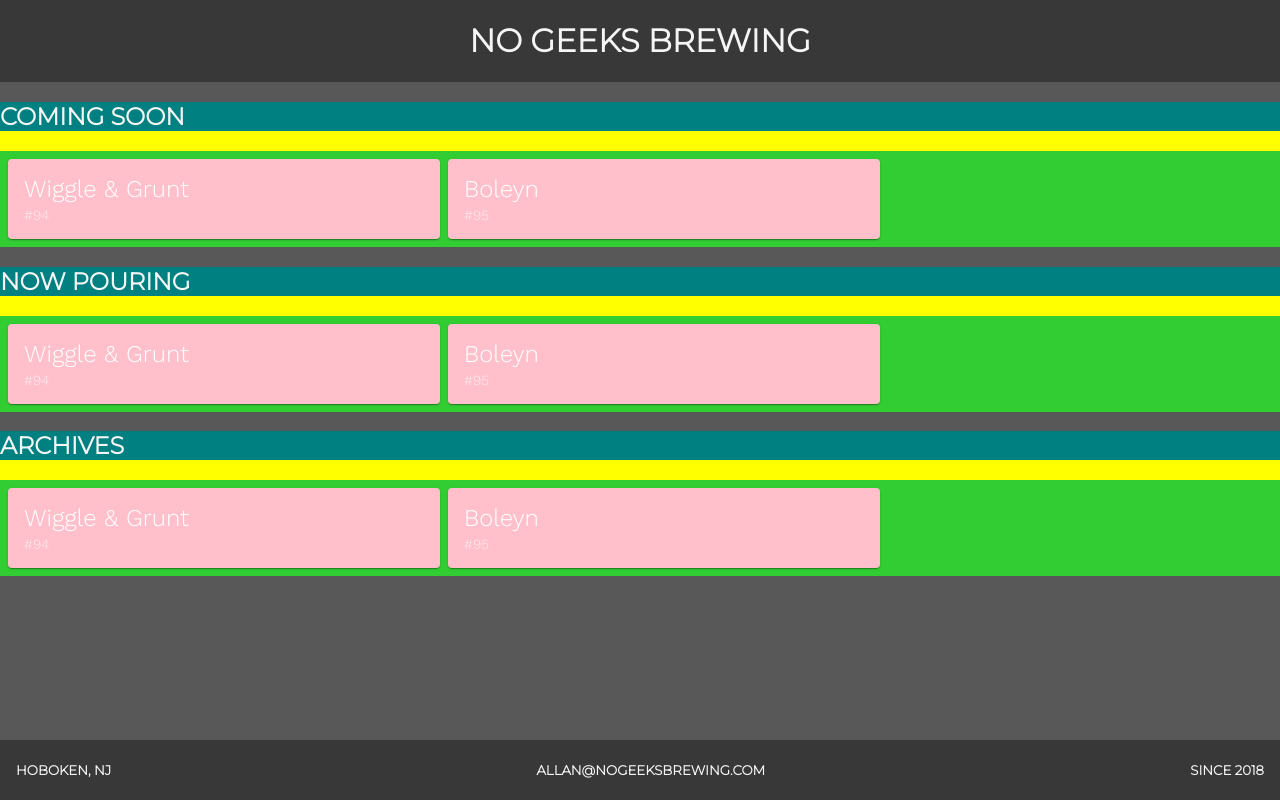
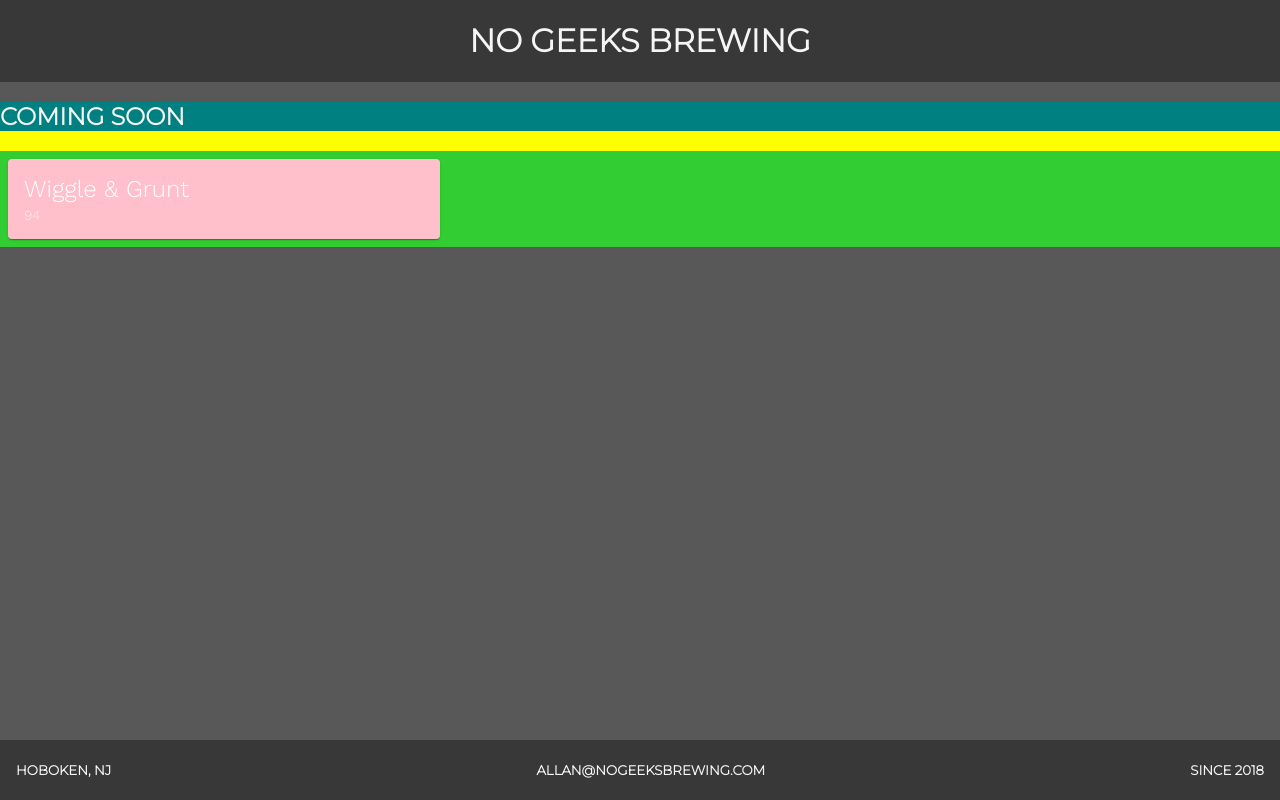
Before and after one commit to nogeeksbrewing/site-angular, an Angular app: page / in a window 1280 px wide. Built offline with nearby package versions, Linux system fonts and the light colour scheme.

Commit message:
#10 - Batches list component

```diff
--- a/src/app/batches-list/batches-list.component.ts
+++ b/src/app/batches-list/batches-list.component.ts
@@ -7,13 +7,19 @@ import { Batch } from '../objects';
   selector: 'app-batches-list',
   template: `
   <div *ngIf="(planned | async) as batches">
-    <app-batches [header]="'Coming Soon'" [batches]="batches"></app-batches>
+    <div *ngIf="batches.length">
+      <app-batches [header]="'Coming Soon'" [batches]="batches"></app-batches>
+    </div>
   </div>
   <div *ngIf="(completed | async) as batches">
-    <app-batches [header]="'Now Pouring'" [batches]="batches"></app-batches>
+    <div *ngIf="batches.length">
+      <app-batches [header]="'Now Pouring'" [batches]="batches"></app-batches>
+    </div>
   </div>
   <div *ngIf="(archived | async) as batches">
-    <app-batches [header]="'Archives'" [batches]="batches"></app-batches>
+    <div *ngIf="batches.length">
+      <app-batches [header]="'Archives'" [batches]="batches"></app-batches>
+    </div>
   </div>
   `,
   styles: [`
--- a/src/app/batches.service.ts
+++ b/src/app/batches.service.ts
@@ -16,11 +16,11 @@ export class BatchesService {
   }
 
   completed(): Observable<Batch []> {
-    return of(BATCHES);
+    return of([]);
   }
 
   archived(): Observable<Batch []> {
-    return of(BATCHES);
+    return of([]);
   }
 
 }
--- a/src/app/objects.ts
+++ b/src/app/objects.ts
@@ -13,15 +13,32 @@ export const BREWERY: Brewery = {
 };
 
 export interface Batch {
+    id: string;
     name: string;
-    number: string;
+    number: number;
+    status: string;
+    brewer: string;
+    date: number;
+
+    recipe: Recipe;
+}
+
+export interface Recipe {
+    name: string;
+    tags: string[];
 }
 
 export const BATCHES: Batch[] = [
     {
-        name: 'Wiggle & Grunt',
-        number: '#94'
-    }, {
-        name: 'Boleyn',
-        number: '#95'
-    }];
+        'id': 'yuCBOFDiFo7qdhAd9kWaH72LWfo8jM',
+        'name': 'Wiggle & Grunt',
+        'number': 94,
+        'status': 'Planning',
+        'brewer': 'Allan Lewis',
+        'date': 1660363200000,
+        'recipe': {
+            'name': 'Wiggle & Grunt',
+            'tags': ['ngb']
+        }
+    }
+];
```
